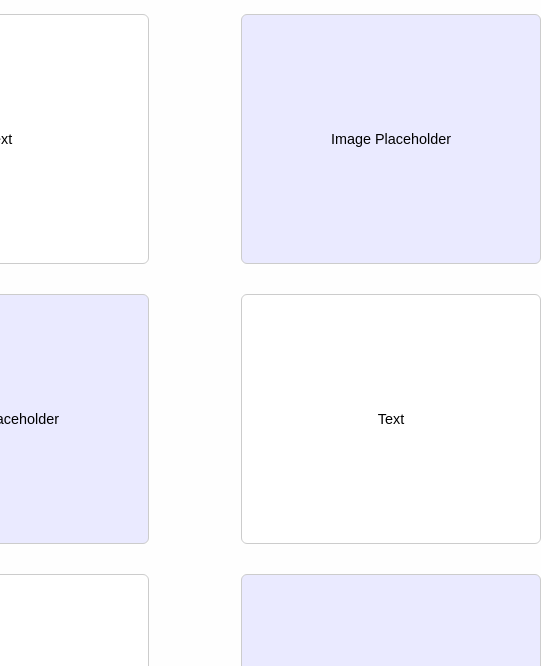
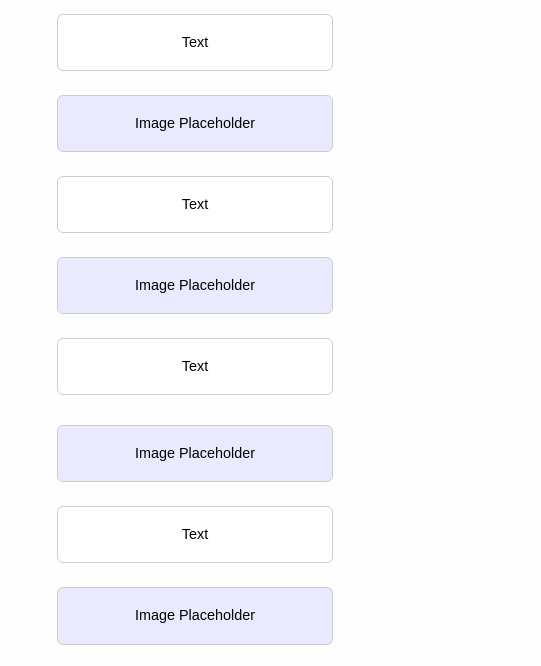
Before and after one commit to tanner-mccurdy/tanner-mccurdy.github.io, a plain HTML site: page project/timeline.html in a window 390 px wide. Shown: the part 135-801 px from the top of the page, 541 px wide, since content can reach past the window. Drawn offline with Linux system fonts and the light colour scheme.

Commit message:
Timeline accessibility
Changed the css for timeline to adapt for mobile experience.

```diff
--- a/project/project.css
+++ b/project/project.css
@@ -196,6 +196,26 @@ footer {
     font-size: 0.9em;
     margin: 10px;
   }
+  .timeline-container {
+    flex-direction: column;
+    align-items: center;
+  }
+
+  .timeline-divider {
+    display: none; /* hide vertical line for mobile */
+  }
+
+  .timeline-column {
+    flex-direction: column;
+    width: 100%;
+    gap: 1.5rem;
+  }
+
+  .timeline-item {
+    width: 90%;
+    height: auto; /* let content dictate height */
+    padding: 1rem;
+  }
 }
 
   /* Desktop */
```
